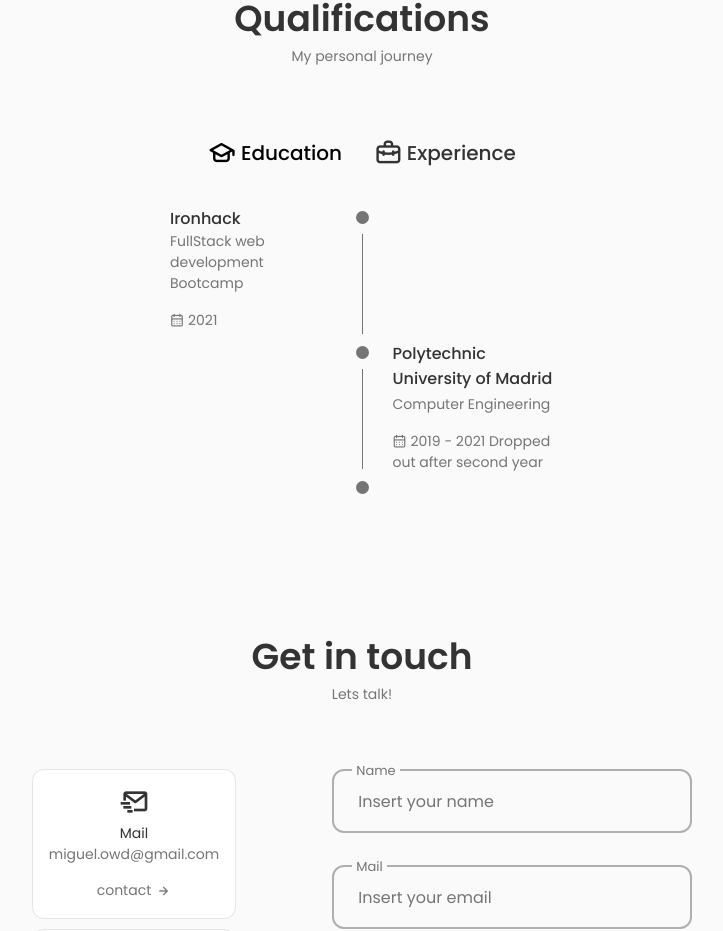
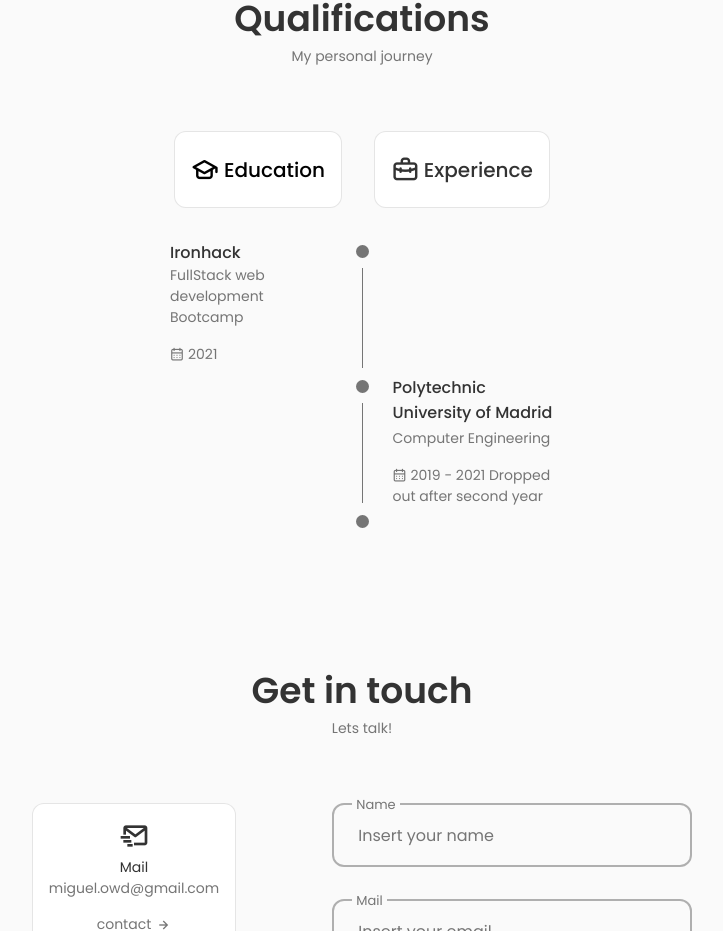
Before and after one commit to miguelow/personal-portfolio, a React (Create React App) app: page / in a window 1280 px wide. Shown: the part 1974-2905 px from the top of the page, without its empty margins (278-1001 px from the left). Built offline with nearby package versions, Linux system fonts and the light colour scheme.

Commit message:
changed experience and education styling

```diff
--- a/src/components/qualifications/Qualifications.css
+++ b/src/components/qualifications/Qualifications.css
@@ -14,6 +14,11 @@
     color: var(--title-color);
     margin: 0 var(--mb-1);
     cursor: pointer;
+    background-color: var(--container-color);
+  border: 1px solid rgba(0, 0, 0, 0.1);
+  padding: 1rem;
+  border-radius: 0.75rem;
+  text-align: center;
 }
 
 .qualification__button:hover{
```
